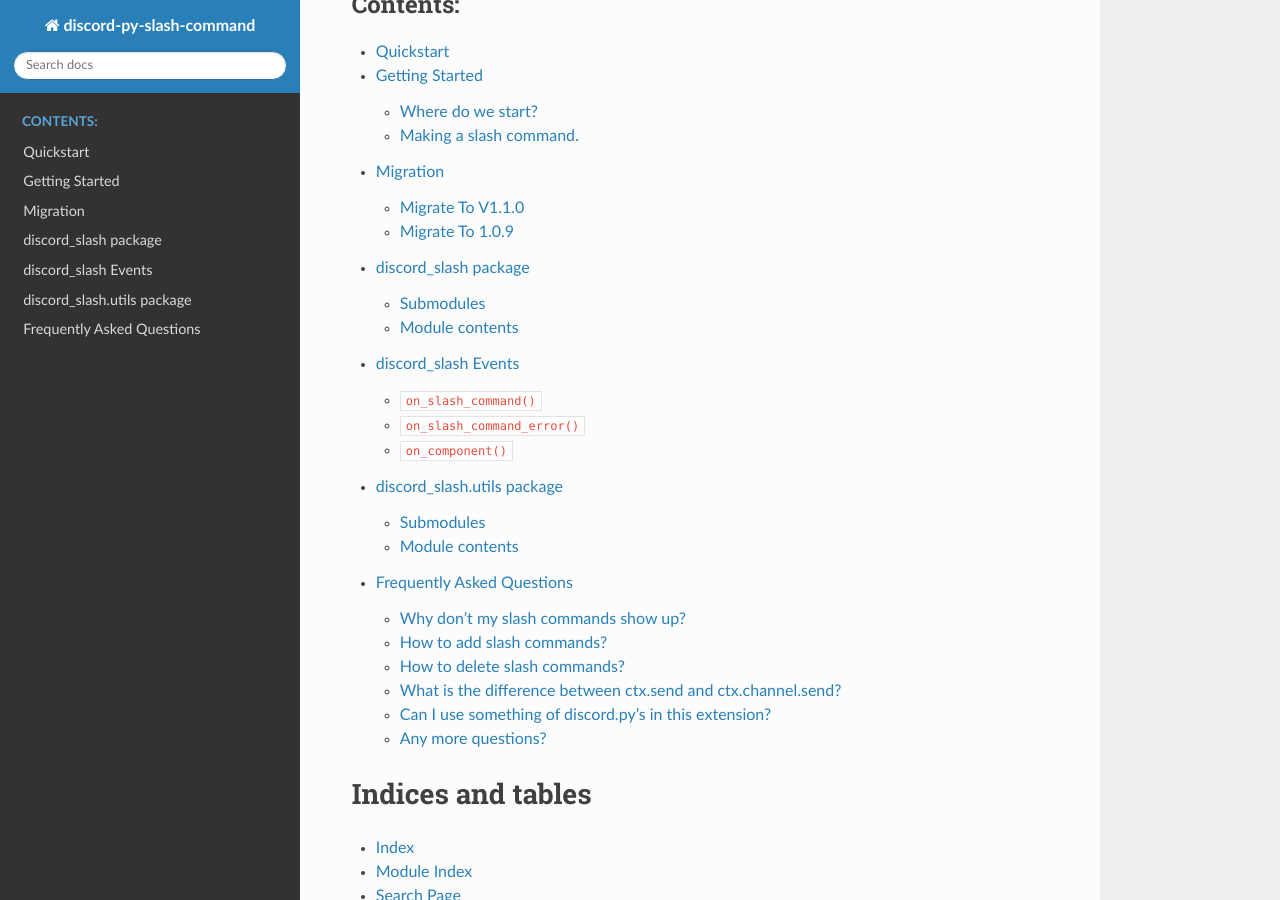
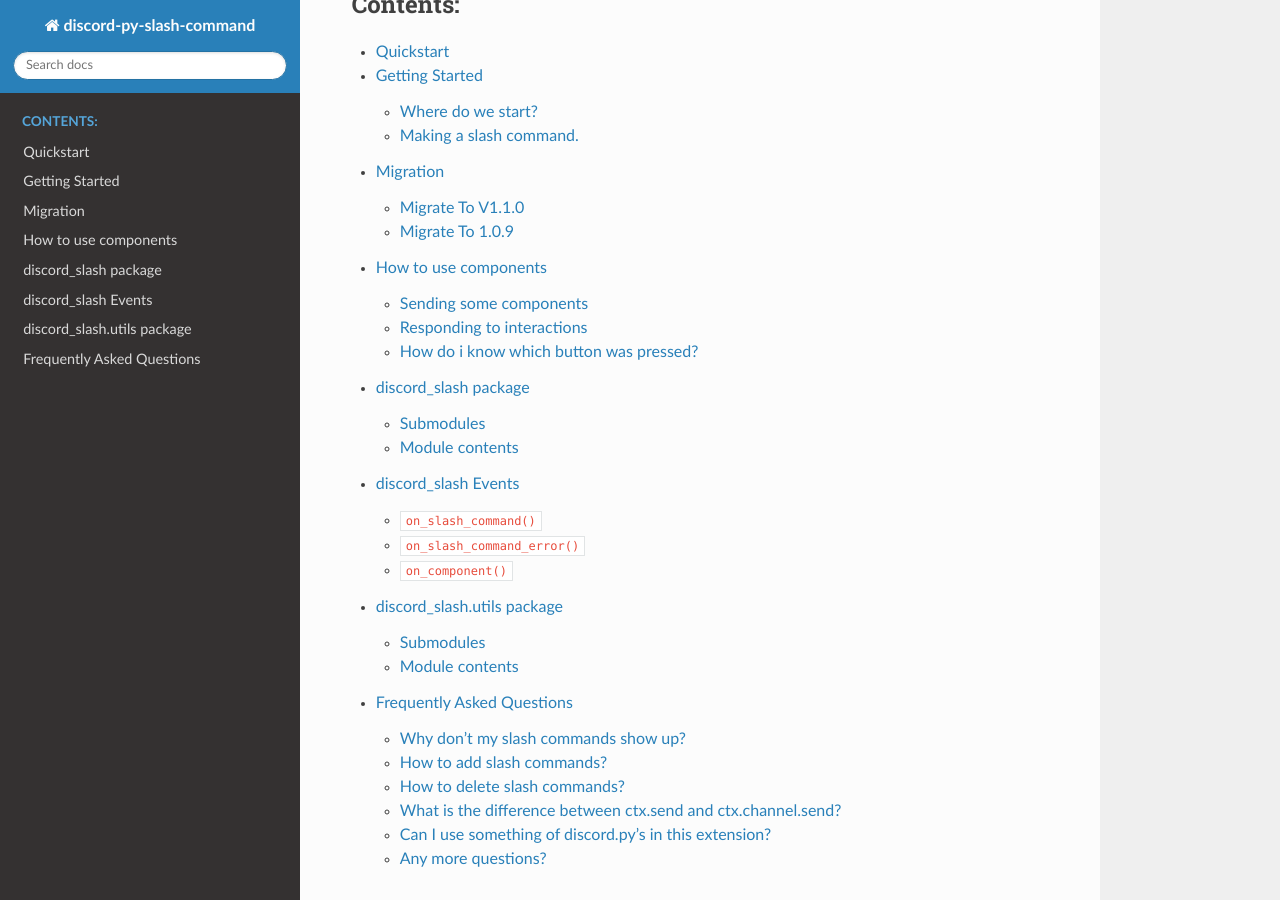
Before and after one commit to interactions-py/interactions.py, a Sphinx documentation site: the page built from docs/index.rst, in a window 1280 px wide and 900 px high, scrolled down 384 px. Built offline with Sphinx 7.4.7 and the Read the Docs theme 2.0.0, drawn with Linux system fonts in a browser that asks for light colours; the version number could not be read and is left out; some of the changed lines change nothing that is shown.

Commit message:
add component tutorial

```diff
--- /dev/null
+++ b/docs/components.rst
@@ -0,0 +1,75 @@
+How to use components
+=====================
+
+
+So you've seen the new fancy buttons and want to give them a try, but dont know where to start. No problem!
+
+First lets cover the basics. Discord messages can have *components*, such as buttons, dropdowns etc. These components sit in whats called an "action row". An action row can hold 5 components at a time. Your message can have 5 action rows, so thats a total of 25 components!
+
+Sending some components
+_______________________
+
+First we need to create some buttons, lets put them in a list for now. We'll use :meth:`create_button() <discord_slash.utils.manage_components>` to create a green button
+
+.. code-block:: python
+
+    from discord_slash.utils import manage_components
+    from discord_slash.model import ButtonStyle
+
+    buttons = [
+                manage_components.create_button(
+                    style=ButtonStyle.green,
+                    label="A Green Button"
+                )
+              ]
+
+So we have a button, but where do we use it. Let's create an action row with :meth:`create_actionrow() <discord_slash.utils.manage_components>` and put our buttons in it
+
+.. code-block:: python
+
+    [...]
+    action_row = manage_components.create_actionrow(*buttons)
+
+
+Fantastic, we now have an action row with a green button in it, now lets get it sent in discord
+
+.. code-block:: python
+
+    await ctx.send("My Message", components=[action_row])
+
+Now if you've followed along, you have a green button in discord! But theres a problem, whenever you click it you see that the ``interaction failed``. Why is that?
+Well, in Discord, clicking buttons and using slash commands are called ``interactions``, and Discord doesn't know if we've received them or not unless we tell Discord. So how do we do that?
+
+Responding to interactions
+__________________________
+
+When responding to interactions, we have 2 choices, either to do it in the command itself, or a global event handler (like :meth:`on_slash_command_error`)
+
+Lets go through the most common method first, responding in the event itself. We simply need to :meth:`wait_for` the event, just like you do for reactions. For this we're going to use :meth:`wait_for_component() <discord_slash.utils.manage_components>`, and we're going to only wait for events from the action row we just .
+This method will return a :class:`ComponentContext <discord_slash.context.ComponentContext>` object that we can use to respond. For this example, we'll just edit the original message (:meth:`edit_origin() <discord_slash.context.ComponentContext.edit_origin>`)
+
+.. code-block:: python
+
+    await ctx.send("My Message", components=[action_row])
+    button_ctx: ComponentContext = await manage_components.wait_for_component(bot, action_row)
+    await button_ctx.edit_origin(content="You pressed a button!")
+
+.. note:: It's worth being aware that if you handle the event in the command itself, it will not persist reboots. As such when you restart the bot, the interaction will fail
+
+Next we'll go over the alternative, a global event handler. This works just the same as :meth:`on_slash_command_error` or `on_ready`.
+
+.. code-block:: python
+
+    @bot.event
+    async def on_component(ctx: ComponentContext):
+        await button_ctx.edit_origin(content="You pressed a button!")
+
+But [writer], I dont want to edit the message
+*********************************************
+
+Well lucky for you, you don't have to. You can either respond silently, with a thinking animation, or send a whole new message. Take a look here: :class:`ComponentContext <discord_slash.context.ComponentContext>`
+
+How do i know which button was pressed?
+_______________________________________
+
+Each button gets a ``custom_id``, this is a unique identifier of which button is being pressed. You can specify what the ID is when you define your button. When handling the event, simply check the custom_id, and handle accordingly.
--- a/docs/index.rst
+++ b/docs/index.rst
@@ -26,6 +26,7 @@
    quickstart.rst
    gettingstarted.rst
    migration.rst
+   components.rst
    discord_slash.rst
    events.rst
    discord_slash.utils.rst
```
